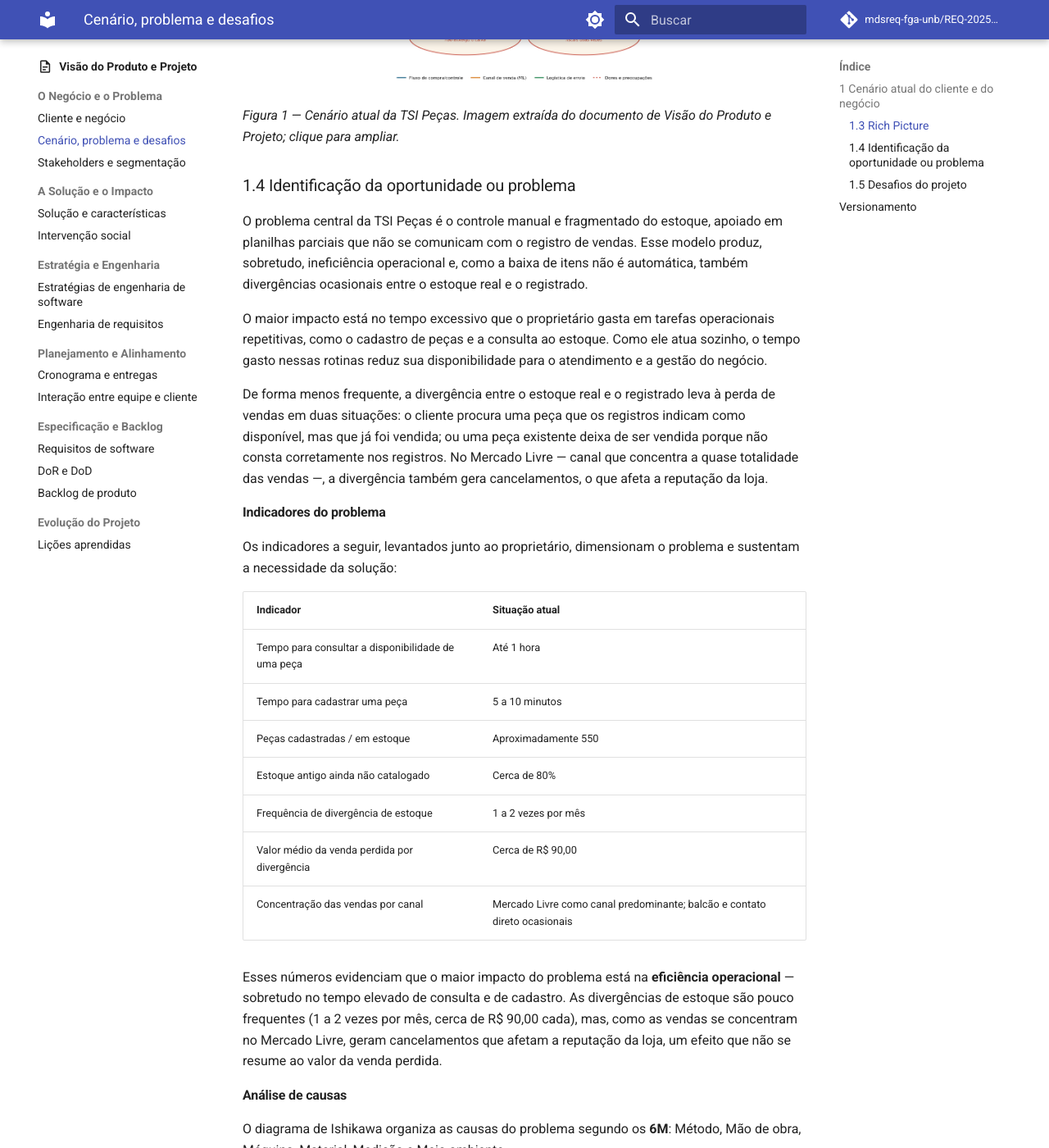
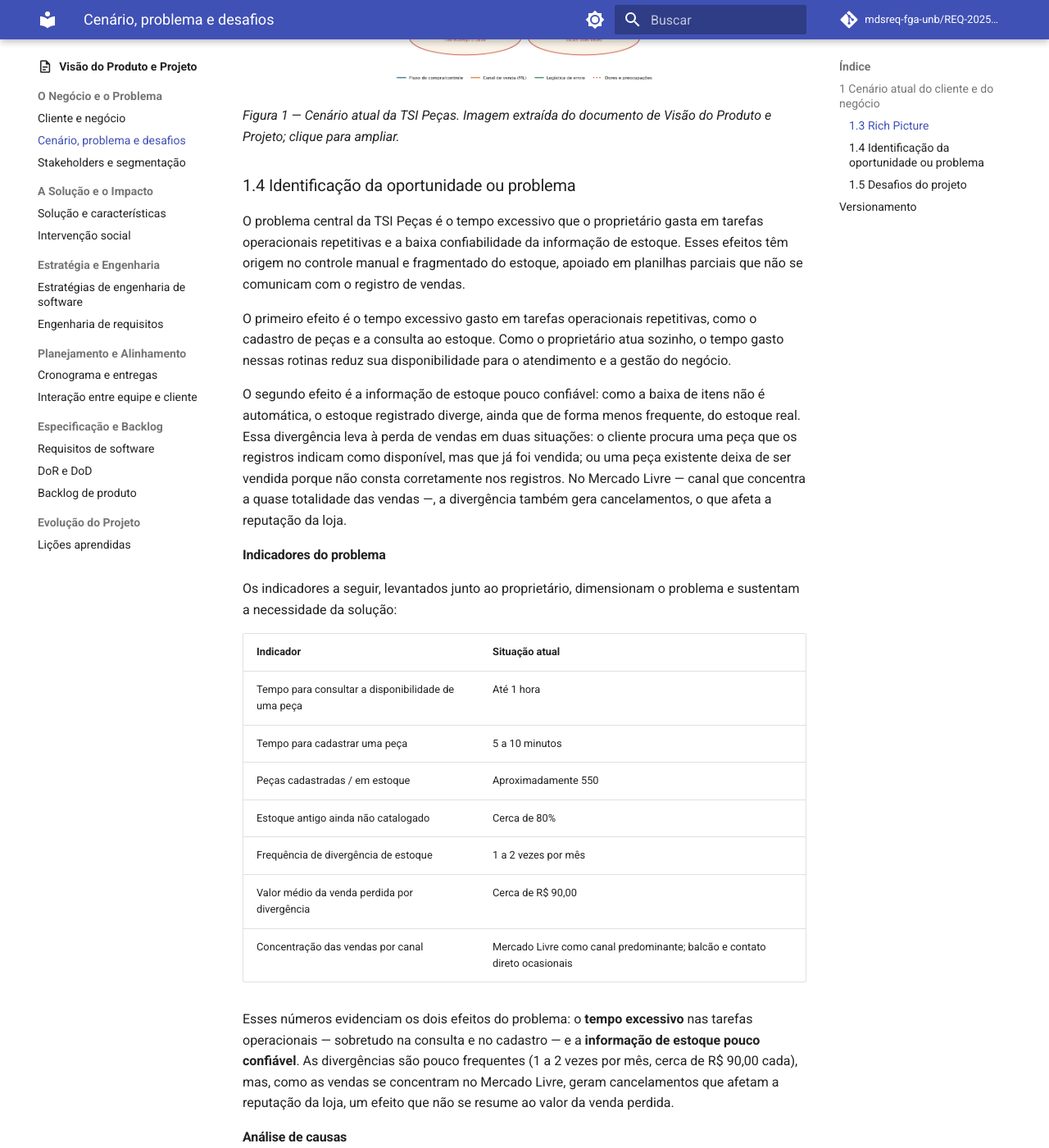
Before and after one commit to mdsreq-fga-unb/REQ-202562-T02-TSI-AutoPecas, an MkDocs documentation site: the page built from docs/visao-produto/cenario-problema-e-desafios.md, in a window 1280 px wide and 1400 px high, scrolled down 832 px. Shown: the whole window at 82% size. Built offline with MkDocs 1.6.1 and Material for MkDocs 9.7.7, drawn with Linux system fonts in a browser that asks for light colours; comment, search, counter and statistics services are not loaded; some of the changed text lies outside the part shown.

Commit message:
docs(visao-produto): reformula problema como efeito e remove delimitação de MVP da emissão fiscal (#3)

```diff
--- a/docs/visao-produto/cenario-problema-e-desafios.md
+++ b/docs/visao-produto/cenario-problema-e-desafios.md
@@ -12,11 +12,11 @@ O Rich Picture apresenta o cenário atual da TSI Peças: o proprietário e únic
 
 ### 1.4 Identificação da oportunidade ou problema
 
-O problema central da TSI Peças é o controle manual e fragmentado do estoque, apoiado em planilhas parciais que não se comunicam com o registro de vendas. Esse modelo produz, sobretudo, ineficiência operacional e, como a baixa de itens não é automática, também divergências ocasionais entre o estoque real e o registrado.
+O problema central da TSI Peças é o tempo excessivo que o proprietário gasta em tarefas operacionais repetitivas e a baixa confiabilidade da informação de estoque. Esses efeitos têm origem no controle manual e fragmentado do estoque, apoiado em planilhas parciais que não se comunicam com o registro de vendas.
 
-O maior impacto está no tempo excessivo que o proprietário gasta em tarefas operacionais repetitivas, como o cadastro de peças e a consulta ao estoque. Como ele atua sozinho, o tempo gasto nessas rotinas reduz sua disponibilidade para o atendimento e a gestão do negócio.
+O primeiro efeito é o tempo excessivo gasto em tarefas operacionais repetitivas, como o cadastro de peças e a consulta ao estoque. Como o proprietário atua sozinho, o tempo gasto nessas rotinas reduz sua disponibilidade para o atendimento e a gestão do negócio.
 
-De forma menos frequente, a divergência entre o estoque real e o registrado leva à perda de vendas em duas situações: o cliente procura uma peça que os registros indicam como disponível, mas que já foi vendida; ou uma peça existente deixa de ser vendida porque não consta corretamente nos registros. No Mercado Livre — canal que concentra a quase totalidade das vendas —, a divergência também gera cancelamentos, o que afeta a reputação da loja.
+O segundo efeito é a informação de estoque pouco confiável: como a baixa de itens não é automática, o estoque registrado diverge, ainda que de forma menos frequente, do estoque real. Essa divergência leva à perda de vendas em duas situações: o cliente procura uma peça que os registros indicam como disponível, mas que já foi vendida; ou uma peça existente deixa de ser vendida porque não consta corretamente nos registros. No Mercado Livre — canal que concentra a quase totalidade das vendas —, a divergência também gera cancelamentos, o que afeta a reputação da loja.
 
 #### Indicadores do problema
 
@@ -32,13 +32,13 @@ Os indicadores a seguir, levantados junto ao proprietário, dimensionam o proble
 | Valor médio da venda perdida por divergência | Cerca de R$ 90,00 |
 | Concentração das vendas por canal | Mercado Livre como canal predominante; balcão e contato direto ocasionais |
 
-Esses números evidenciam que o maior impacto do problema está na **eficiência operacional** — sobretudo no tempo elevado de consulta e de cadastro. As divergências de estoque são pouco frequentes (1 a 2 vezes por mês, cerca de R$ 90,00 cada), mas, como as vendas se concentram no Mercado Livre, geram cancelamentos que afetam a reputação da loja, um efeito que não se resume ao valor da venda perdida.
+Esses números evidenciam os dois efeitos do problema: o **tempo excessivo** nas tarefas operacionais — sobretudo na consulta e no cadastro — e a **informação de estoque pouco confiável**. As divergências são pouco frequentes (1 a 2 vezes por mês, cerca de R$ 90,00 cada), mas, como as vendas se concentram no Mercado Livre, geram cancelamentos que afetam a reputação da loja, um efeito que não se resume ao valor da venda perdida.
 
 #### Análise de causas
 
 O diagrama de Ishikawa organiza as causas do problema segundo os **6M**: Método, Mão de obra, Máquina, Material, Medição e Meio ambiente.
 
-[![Diagrama de Ishikawa da TSI Peças: causas do controle manual e fragmentado do estoque, organizadas nos 6M.](../assets/images/visao-produto/ishikawa.png)](../assets/images/visao-produto/ishikawa.png)
+[![Diagrama de Ishikawa da TSI Peças: causas do tempo excessivo nas tarefas operacionais e da informação de estoque pouco confiável, organizadas nos 6M.](../assets/images/visao-produto/ishikawa.png)](../assets/images/visao-produto/ishikawa.png)
 
 *Figura 2 — Diagrama de Ishikawa da TSI Peças. Imagem extraída do documento de Visão do Produto e Projeto; clique para ampliar.*
 
@@ -81,3 +81,4 @@ Delimitar esse escopo é, por si só, um desafio de priorização.
 | 1.2 | 18/09/2026 | Correções da issue #3: novo Rich Picture, Ishikawa reclassificado, indicadores do problema, declaração do problema revisada e emissão fiscal declarada fora do escopo | [João Melo](https://github.com/jot4-ge) |
 | 1.3 | 24/09/2026 | Refinamento da subseção de emissão fiscal, alinhada à decisão de escopo da CP7 (o sistema apoia, mas não emite nota fiscal) | [João Melo](https://github.com/jot4-ge) |
 | 1.4 | 11/10/2026 | Reformulação da declaração do problema (1.4): o controle manual e fragmentado do estoque passa a ser o problema central, com a eficiência operacional como maior impacto e as divergências de estoque como efeito ocasional, atualização do Ishikawa e do Rich Picture e remoção do percentual "~99%" dos indicadores, conforme feedback da monitoria (issue #3) | [João Melo](https://github.com/jot4-ge) |
+| 1.5 | 12/10/2026 | Problema central reformulado como efeito (tempo excessivo nas tarefas operacionais e informação de estoque pouco confiável), com o controle manual e fragmentado como causa; Ishikawa atualizado; subseção de emissão fiscal revisada para descrever o desafio sem delimitar o escopo do MVP, conforme feedback da monitoria (issue #3) | [João Melo](https://github.com/jot4-ge) |
```
Also changed, not shown: other parts of docs/visao-produto/cenario-problema-e-desafios.md (+1 -1 lines), docs/assets/images/visao-produto/ishikawa.png.
